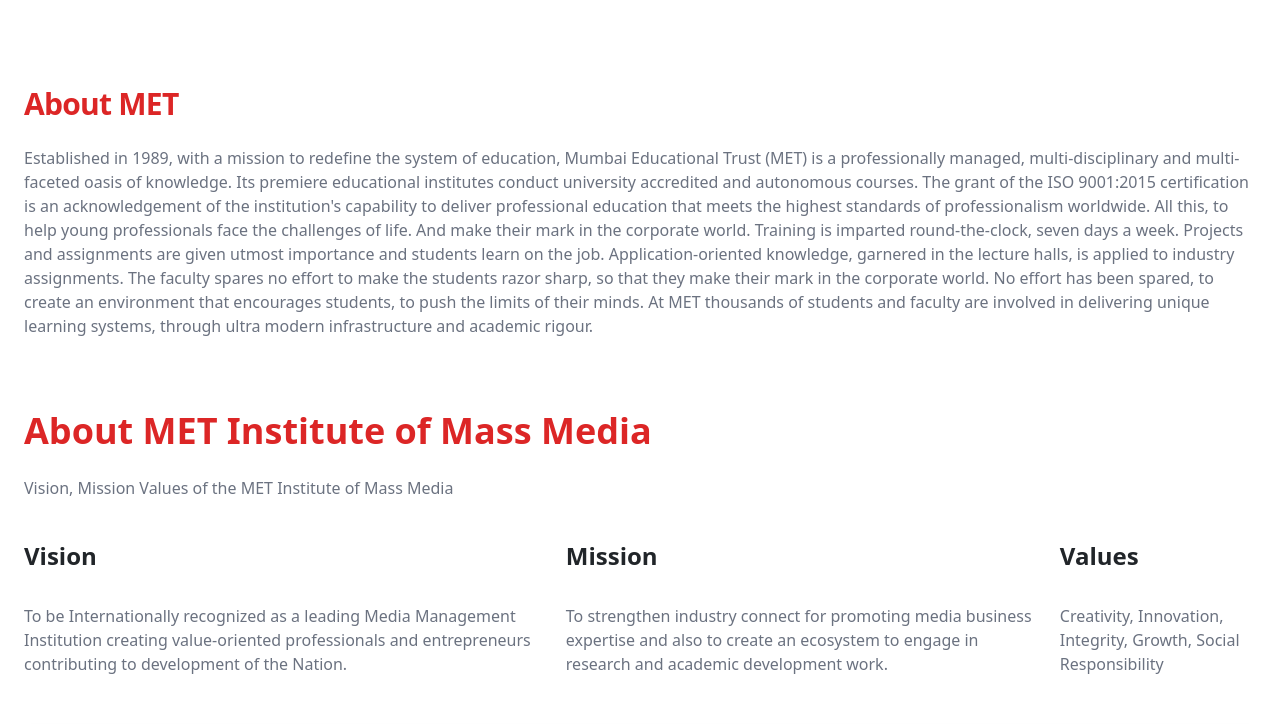
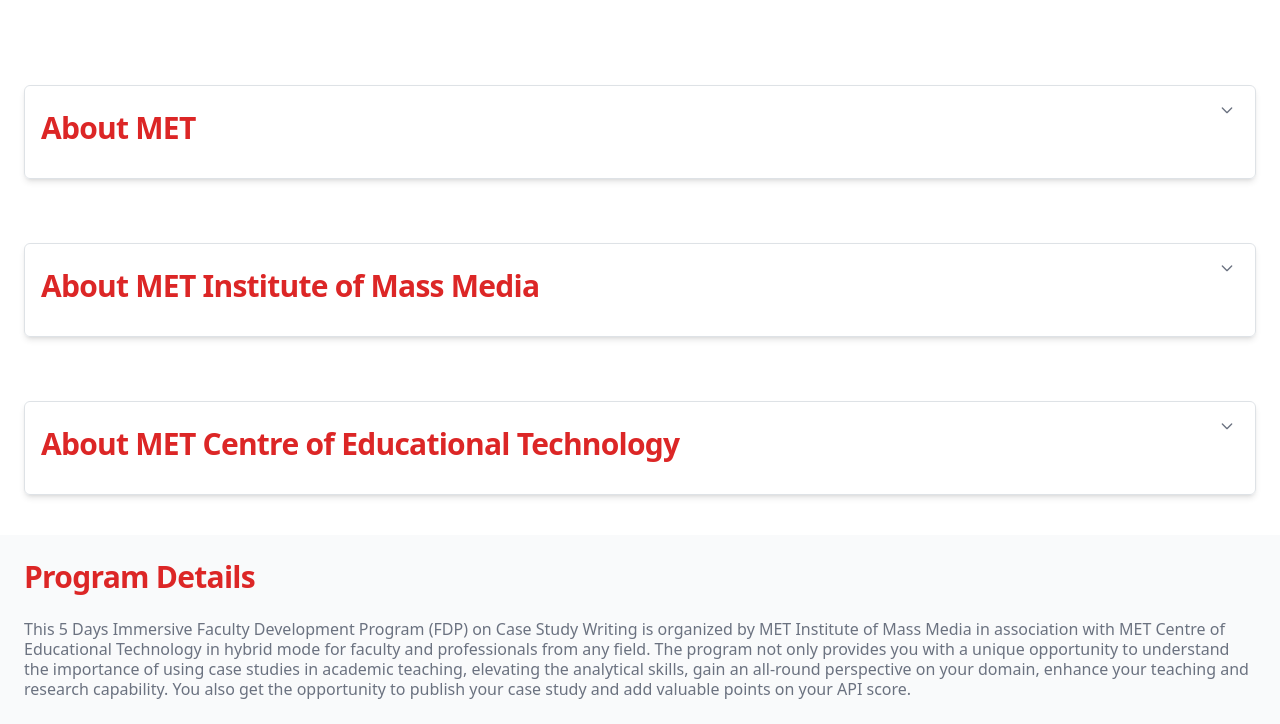
Before and after one commit to harshadzagade/FDP_Client, a React (Create React App) app: page /IMM in a window 1280 px wide. Shown: the part 515-1239 px from the top of the page. Built offline with nearby package versions, Linux system fonts and the light colour scheme.

Commit message:
content and image update

```diff
--- a/src/components/IMM_LandingPage.jsx
+++ b/src/components/IMM_LandingPage.jsx
@@ -65,14 +65,15 @@
                         </div>
                     </div>
                     <div className="hidden lg:mt-0 lg:col-span-5 lg:flex">
-                        <img src="../../assets/img/fdp-bg.jpg" alt="hero image" />
+                        <img src="../../assets/img/fdp-bg.png" alt="hero image" />
                     </div>
                 </div>
             </section>
 
             <section className="bg-white ">
                 <div className="max-w-screen-xl px-4 py-6 mx-auto space-y-12 lg:space-y-20 lg:py-6 lg:px-6">
-                    <div className="items-center ">
+
+                    {/* <div className="items-center ">
                         <div className="text-black sm:text-lg ">
                             <h2 className="mb-4 text-3xl font-bold tracking-tight text-red-600">
                                 About MET
@@ -83,13 +84,42 @@
                                 At MET thousands of students and faculty are involved in delivering unique learning systems, through ultra modern infrastructure and academic rigour.
                             </p>
                         </div>
+                    </div> */}
+
+                    <div className="items-center ">
+                        <div className="text-black sm:text-lg ">
+                            <ul className="ml-[-2rem]" >
+                                <li className="text-left">
+                                    <label for="accordion-2" className="relative flex flex-col rounded-md border border-gray-100 shadow-md">
+                                        <input className="peer hidden" type="checkbox" id="accordion-2" />
+                                        <svg xmlns="http://www.w3.org/2000/svg" className="absolute right-0 top-4 ml-auto mr-5 h-4 text-gray-500 transition peer-checked:rotate-180" fill="none" viewBox="0 0 24 24" stroke="currentColor" stroke-width="2">
+                                            <path stroke-linecap="round" stroke-linejoin="round" d="M19 9l-7 7-7-7" />
+                                        </svg>
+                                        <div className="relative ml-4 cursor-pointer select-none items-center py-4 pr-12">
+                                            <h2 className=" text-3xl font-bold tracking-tight text-red-600">
+                                                About MET
+                                            </h2>
+                                        </div>
+                                        <div className="max-h-0 overflow-hidden transition-all duration-500 peer-checked:max-h-[51rem]">
+                                            <div className="p-5">
+                                                <p className="text-base font-normal  text-gray-500">
+                                                    Established in 1989, with a mission to redefine the system of education, Mumbai Educational Trust (MET) is a professionally managed, multi-disciplinary and multi-faceted oasis of knowledge. Its premiere educational institutes conduct university accredited and autonomous courses. The grant of the ISO 9001:2015 certification is an acknowledgement of the institution's capability to deliver professional education that meets the highest standards of professionalism worldwide. All this, to help young professionals face the challenges of life. And make their mark in the corporate world.
+                                                    Training is imparted round-the-clock, seven days a week. Projects and assignments are given utmost importance and students learn on the job. Application-oriented knowledge, garnered in the lecture halls, is applied to industry assignments. The faculty spares no effort to make the students razor sharp, so that they make their mark in the corporate world. No effort has been spared, to create an environment that encourages students, to push the limits of their minds.
+                                                    At MET thousands of students and faculty are involved in delivering unique learning systems, through ultra modern infrastructure and academic rigour.
+                                                </p>
+                                            </div>
+                                        </div>
+                                    </label>
+                                </li>
+                            </ul>
+                        </div>
                     </div>
                 </div>
             </section>
 
             <section className="bg-white ">
                 <div className="max-w-screen-xl px-4 py-6 mx-auto space-y-12 lg:space-y-20 lg:py-6 lg:px-6">
-                    <div className="items-center ">
+                    {/* <div className="items-center ">
                         <div className="mb-10">
                             <div className="mb-3 text-3xl font-bold leading-normal  sm:text-4xl sm:leading-relaxed text-red-600">About MET Institute of Mass Media</div>
                             <div className="max-w-xl text-gray-500">
@@ -116,13 +146,58 @@
                                 </div>
                             </div>
                         </div>
+                    </div> */}
+                    <div className="items-center ">
+                        <div className="text-black sm:text-lg ">
+                            <ul className="ml-[-2rem]" >
+                                <li className="text-left">
+                                    <label for="accordion-2" className="relative flex flex-col rounded-md border border-gray-100 shadow-md">
+                                        <input className="peer hidden" type="checkbox" id="accordion-2" />
+                                        <svg xmlns="http://www.w3.org/2000/svg" className="absolute right-0 top-4 ml-auto mr-5 h-4 text-gray-500 transition peer-checked:rotate-180" fill="none" viewBox="0 0 24 24" stroke="currentColor" stroke-width="2">
+                                            <path stroke-linecap="round" stroke-linejoin="round" d="M19 9l-7 7-7-7" />
+                                        </svg>
+                                        <div className="relative ml-4 cursor-pointer select-none items-center py-4 pr-12">
+                                            <h2 className=" text-3xl font-bold tracking-tight text-red-600">
+                                                About MET Institute of Mass Media
+                                            </h2>
+                                        </div>
+                                        <div className="max-h-0 overflow-hidden transition-all duration-500 peer-checked:max-h-[51rem]">
+                                            <div className="p-5">
+                                                <div className="max-w-xl text-gray-500">
+                                                    Vision, Mission Values of the MET Institute of Mass Media
+                                                </div>
+                                                <div className="flex flex-col lg:flex-row">
+                                                    <div className="mr-4">
+                                                        <div className="mt-8 text-xl font-bold md:mt-0 md:mb-8 md:text-2xl">Vision</div>
+                                                        <div className="text-gray-500">
+                                                            To be Internationally recognized as a leading Media Management Institution creating value-oriented professionals and entrepreneurs contributing to development of the Nation.
+                                                        </div>
+                                                    </div>
+                                                    <div className="mr-4">
+                                                        <div className="mt-8 text-xl font-bold md:mt-0 md:mb-8 md:text-2xl">Mission</div>
+                                                        <div className="text-gray-500">
+                                                            To strengthen industry connect for promoting media business expertise and also to create an ecosystem to engage in research and academic development work.
+                                                        </div>
+                                                    </div>
+                                                    <div className="mr-4">
+                                                        <div className="mt-8 text-xl font-bold md:mt-0 md:mb-8 md:text-2xl">Values</div>
+                                                        <div className="text-gray-500">
+                                                            Creativity, Innovation, Integrity, Growth, Social Responsibility
+                                                        </div>
+                                                    </div>
+                                                </div>
+                                            </div>
+                                        </div>
+                                    </label>
+                                </li>
+                            </ul>
+                        </div>
                     </div>
                 </div>
             </section>
 
             <section className="bg-white ">
                 <div className="max-w-screen-xl px-4 py-6 mx-auto space-y-12 lg:space-y-20 lg:py-6 lg:px-6">
-
                     <div className="items-center ">
                         <div className="text-black sm:text-lg ">
                             <ul className="ml-[-2rem]" >
```
Also changed, not shown: public/assets/img/fdp-bg.jpg (deleted), public/assets/img/fdp-bg.png (added).
